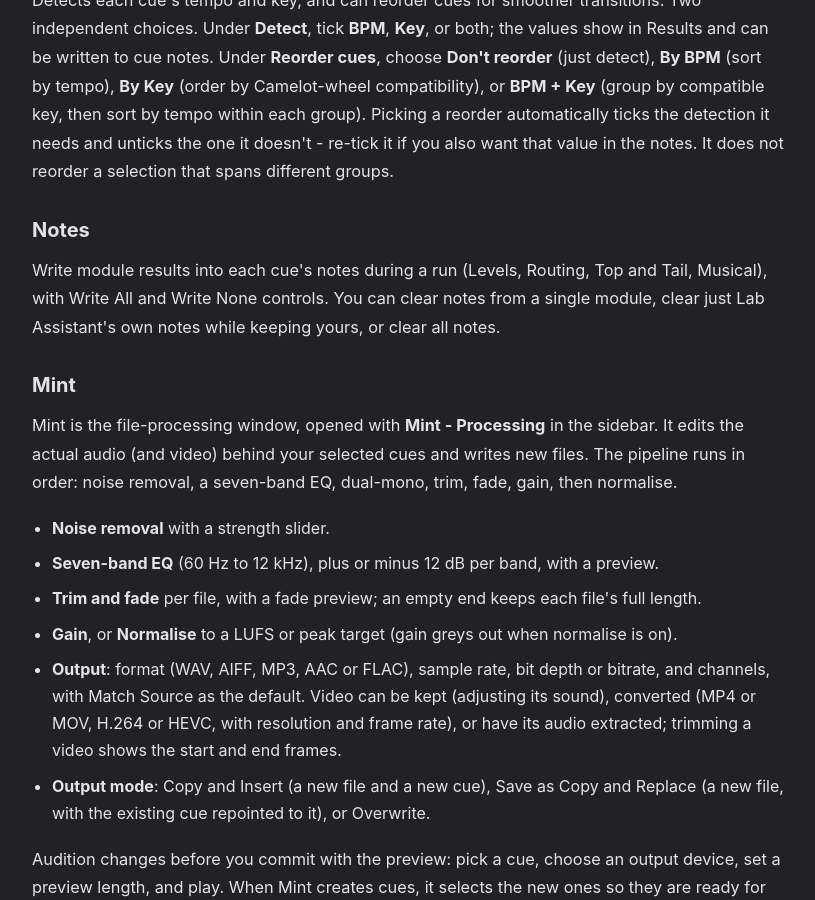
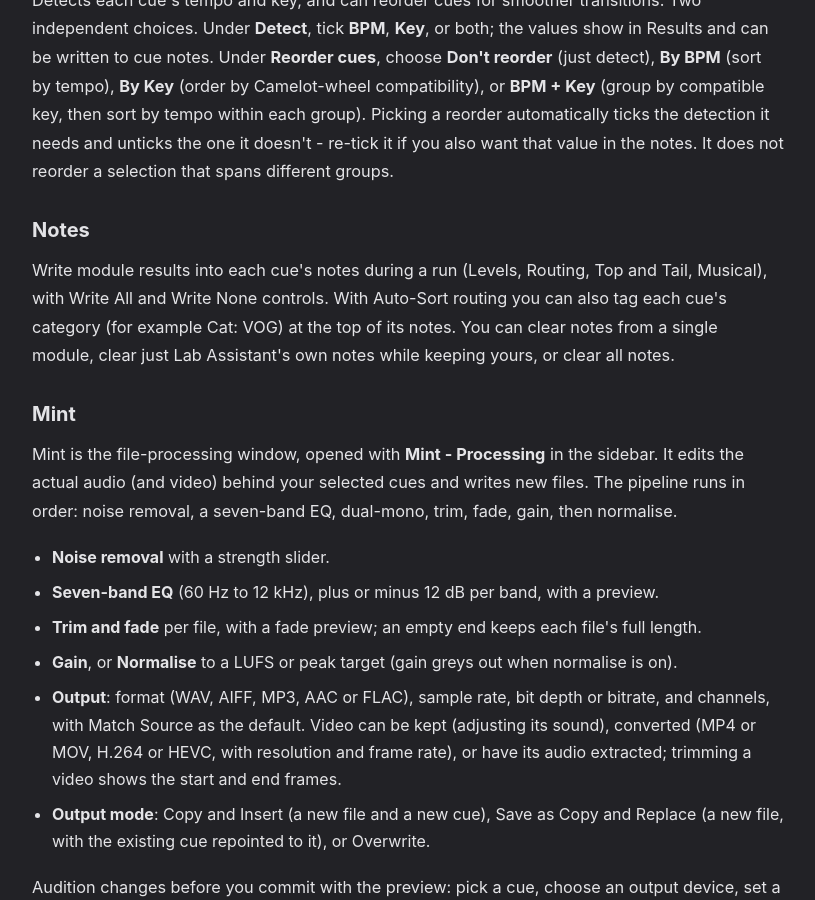
Before and after one commit to BSKapps/bskapps.github.io, a Jekyll site: the page built from articles/lab-assistant-guide/index.html, in a window 1280 px wide and 900 px high, scrolled down 2932 px. Shown: the whole window, without its empty margins (232-1047 px from the left). Built offline with Jekyll 4.4.1, drawn with Linux system fonts in a browser that asks for light colours.

Commit message:
Lab Assistant guide: note the Auto-Sort category notes tag

```diff
--- a/_data/guides/lab-assistant-guide.json
+++ b/_data/guides/lab-assistant-guide.json
@@ -71,7 +71,7 @@
       { "type": "paragraph", "text": "Detects each cue's tempo and key, and can reorder cues for smoother transitions. Two independent choices. Under **Detect**, tick **BPM**, **Key**, or both; the values show in Results and can be written to cue notes. Under **Reorder cues**, choose **Don't reorder** (just detect), **By BPM** (sort by tempo), **By Key** (order by Camelot-wheel compatibility), or **BPM + Key** (group by compatible key, then sort by tempo within each group). Picking a reorder automatically ticks the detection it needs and unticks the one it doesn't - re-tick it if you also want that value in the notes. It does not reorder a selection that spans different groups." }
     ] },
     { "id": "notes", "title": "Notes", "blocks": [
-      { "type": "paragraph", "text": "Write module results into each cue's notes during a run (Levels, Routing, Top and Tail, Musical), with Write All and Write None controls. You can clear notes from a single module, clear just Lab Assistant's own notes while keeping yours, or clear all notes." }
+      { "type": "paragraph", "text": "Write module results into each cue's notes during a run (Levels, Routing, Top and Tail, Musical), with Write All and Write None controls. With Auto-Sort routing you can also tag each cue's category (for example Cat: VOG) at the top of its notes. You can clear notes from a single module, clear just Lab Assistant's own notes while keeping yours, or clear all notes." }
     ] },
     { "id": "mint", "title": "Mint", "blocks": [
       { "type": "paragraph", "text": "Mint is the file-processing window, opened with **Mint - Processing** in the sidebar. It edits the actual audio (and video) behind your selected cues and writes new files. The pipeline runs in order: noise removal, a seven-band EQ, dual-mono, trim, fade, gain, then normalise." },
```
